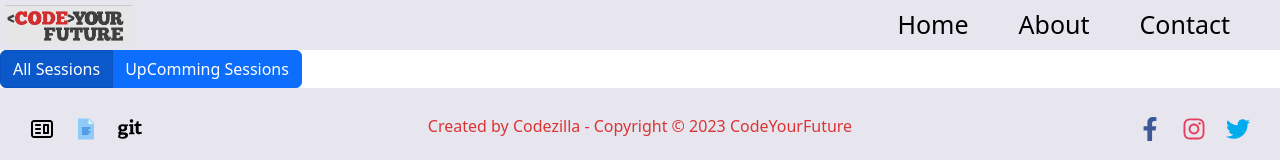
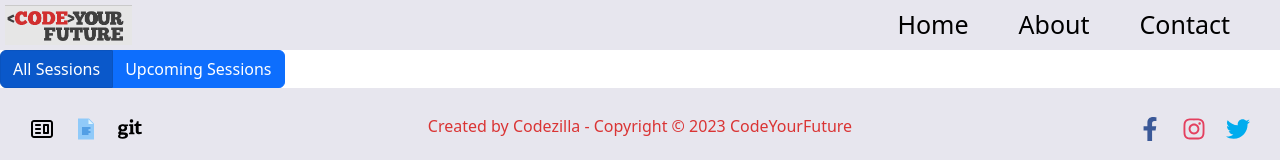
Before and after one commit to Meronggk/codezilla-student-tracker, a React (Create React App) app in the folder client/: page /sessiondata in a window 1280 px wide. Shown: the top 160 px of the page. Built offline with nearby package versions, Linux system fonts and the light colour scheme.

Commit message:
fixed-error

```diff
--- a/client/src/components/NewSessionData.js
+++ b/client/src/components/NewSessionData.js
@@ -56,7 +56,7 @@ const NewSessionData = () => {
 						All Sessions
 					</ToggleButton>
 					<ToggleButton id="tbg-btn-2" value={2}>
-						UpComming Sessions
+						Upcoming Sessions
 					</ToggleButton>
 				</ToggleButtonGroup>
 			</div>
```
